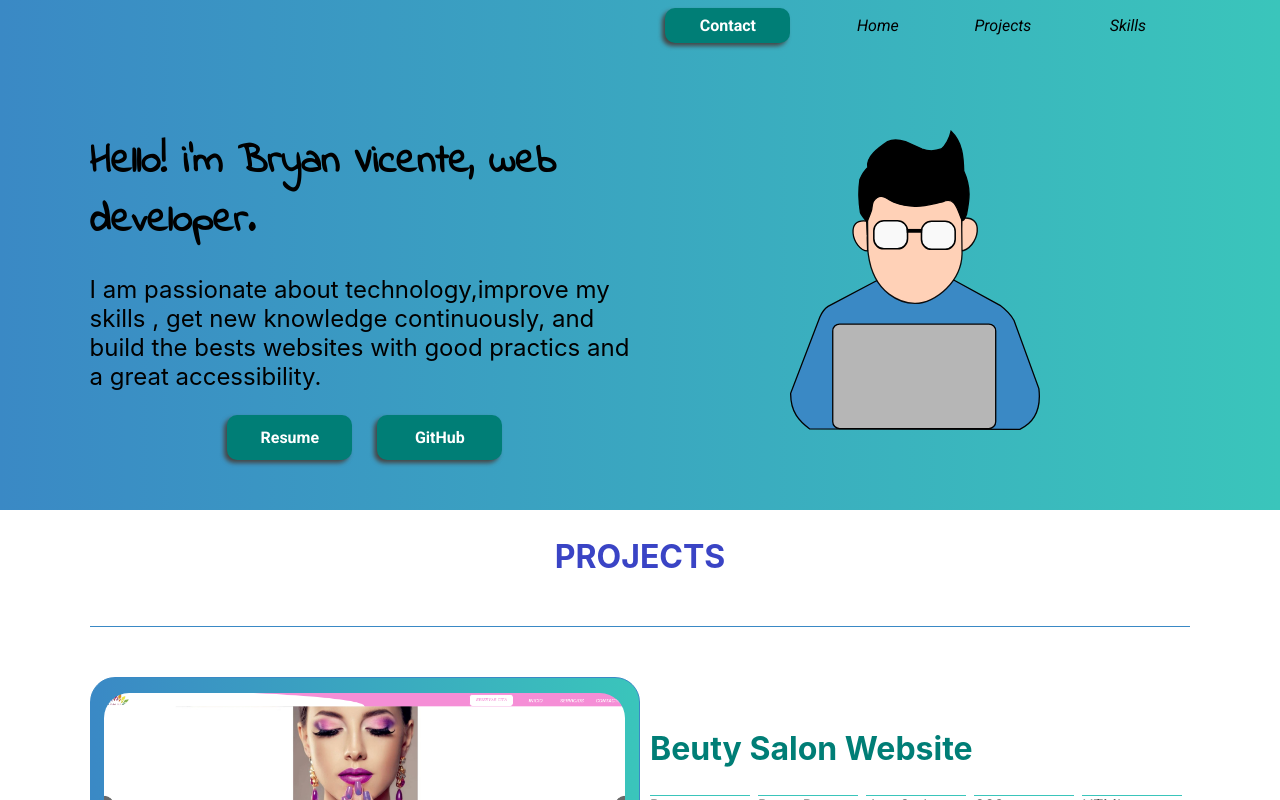
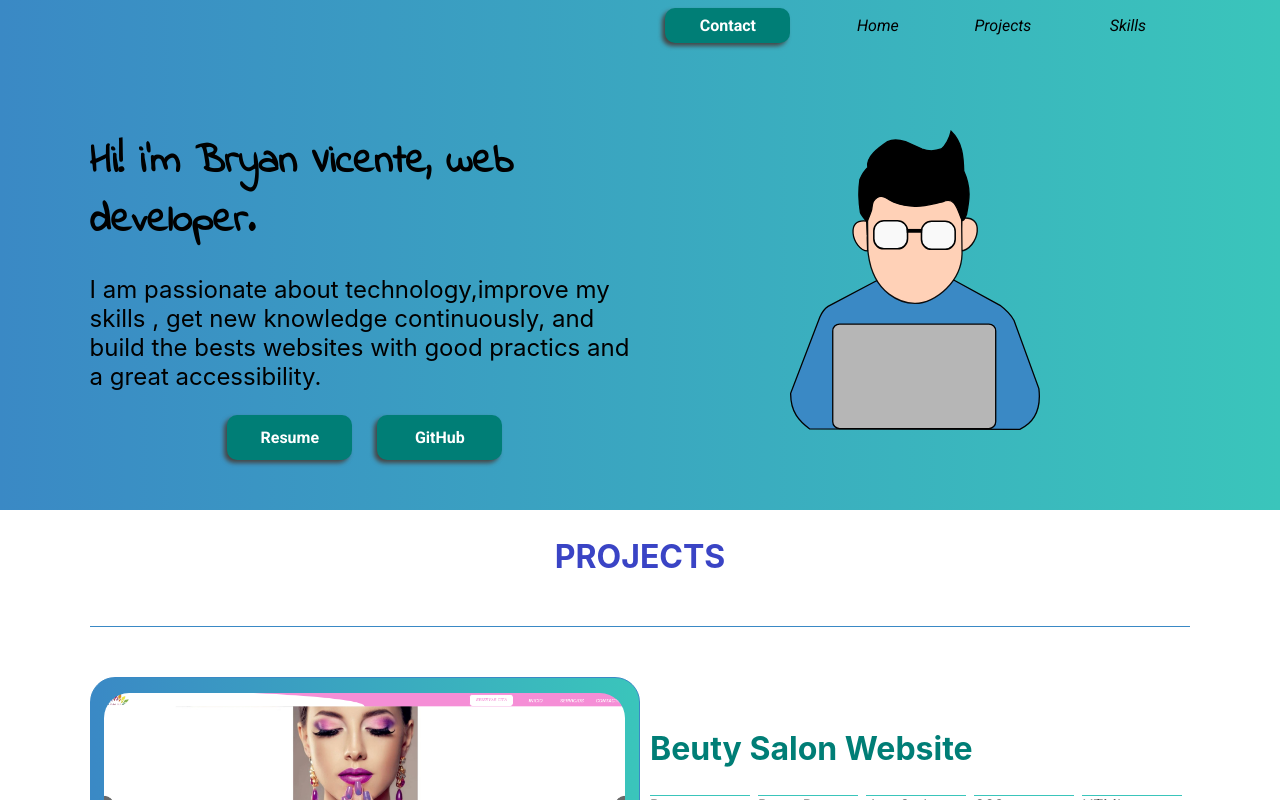
Before and after one commit to bavicente9/portfolio, a React (Create React App) app: page / in a window 1280 px wide. Shown: the top 800 px of the page. Built offline with nearby package versions, Linux system fonts and the light colour scheme.

Commit message:
presentation updated

```diff
--- a/src/components/presentation/Presentation.js
+++ b/src/components/presentation/Presentation.js
@@ -5,7 +5,7 @@ export const Presentation = () => {
     return (
         <section aria-label='Presentation' id='presentation' className='presentation'>
             <div className='presentation__container'>
-                <h1>Hello! i'm Bryan Vicente, web developer.</h1>
+                <h1>Hi! i'm Bryan Vicente, web developer.</h1>
                 <p>I am passionate about technology,improve my skills , get new knowledge continuously, and build  the bests websites with good practics and a great accessibility.</p>
                 <div className='presentation__buttons'>
                     <a rel='external' className='button button-presentation' href='https://github.com/bavicente9/portfolio/blob/master/public/resume/resume-Bryan_Vicente.pdf' >Resume</a>
```
Also changed, not shown: 1 other file (tests, documents, lock files or other folders).
